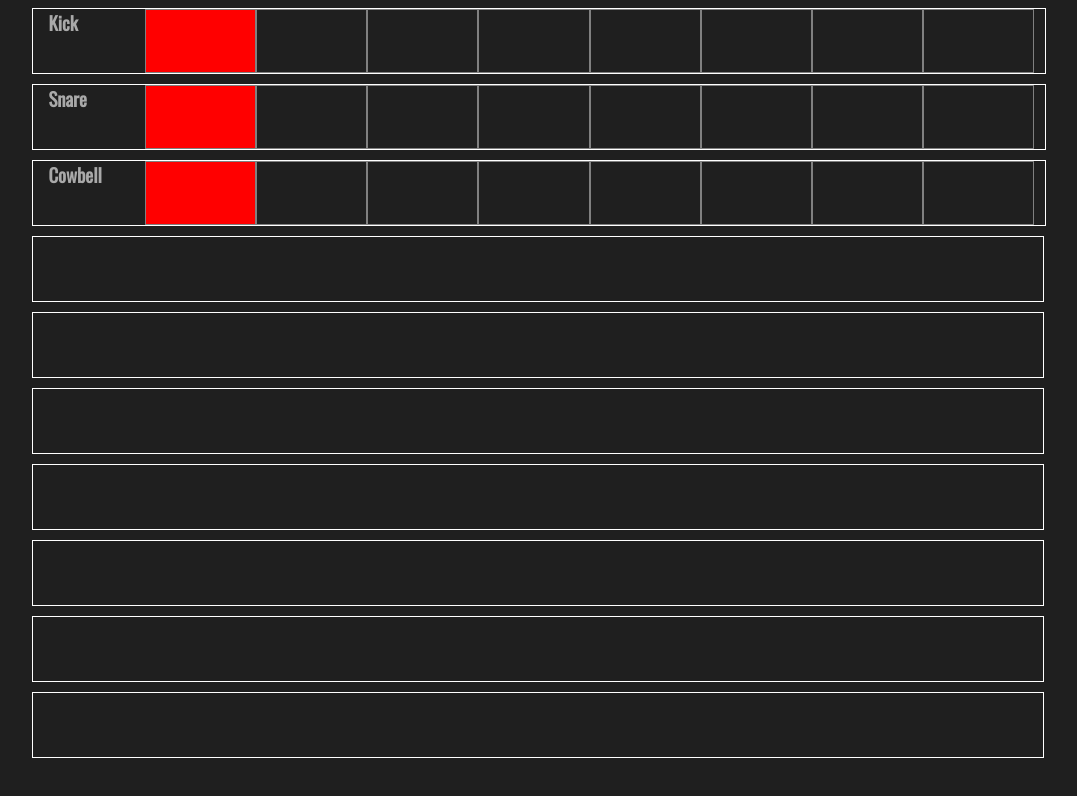
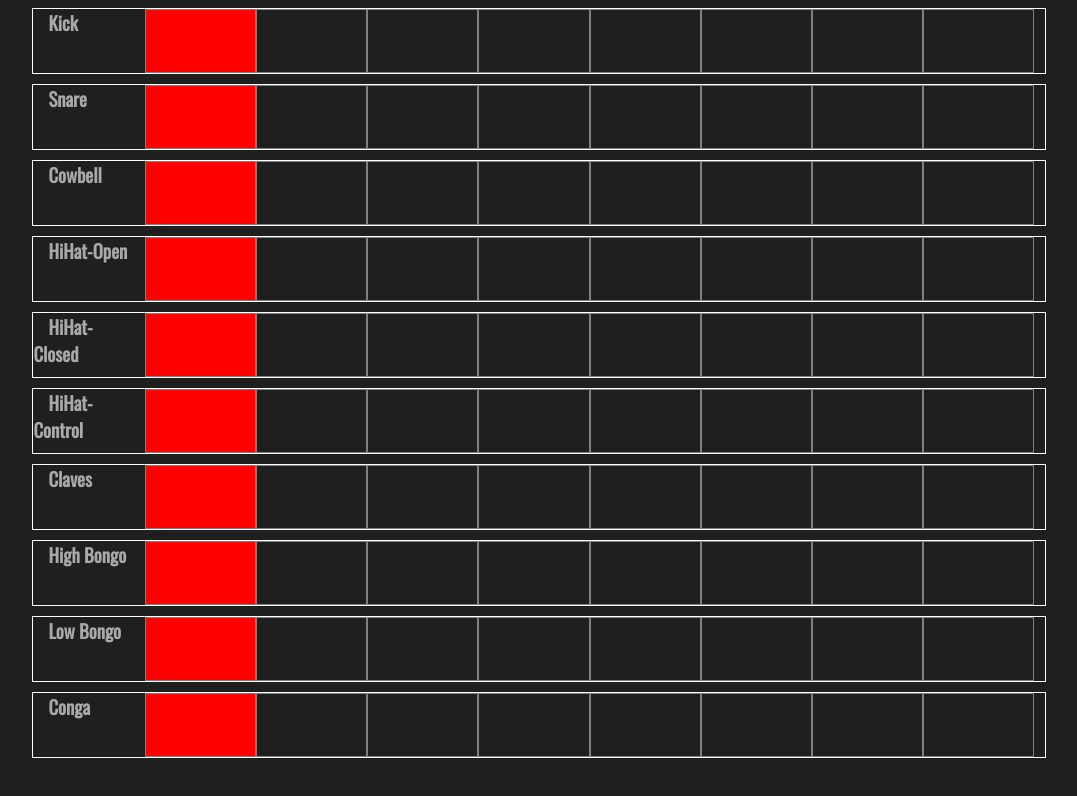
Before and after one commit to olivia-02/drumMachine, a plain HTML site: page index.html in a window 1280 px wide. Shown: the whole page, without its empty margins (102-1179 px from the left). Drawn offline with nearby package versions, Linux system fonts and the light colour scheme.

Commit message:
All instruments in working order, basic application completed.

```diff
--- a/index.html
+++ b/index.html
@@ -46,13 +46,83 @@
 				<div id="cowbell" class="open-note" onclick="clickable(event)"></div>
 				<div id="cowbell" class="open-note" onclick="clickable(event)"></div>
 			</div>
-			<div></div>
-			<div></div>
-			<div></div>
-			<div></div>
-			<div></div>
-			<div></div>
-			<div></div>
+			<div class="boxes">
+				<div><h3>HiHat-Open</h3></div>
+				<div id="openhat" class="open-note" onclick="clickable(event)"></div>
+				<div id="openhat" class="open-note" onclick="clickable(event)"></div>
+				<div id="openhat" class="open-note" onclick="clickable(event)"></div>
+				<div id="openhat" class="open-note" onclick="clickable(event)"></div>
+				<div id="openhat" class="open-note" onclick="clickable(event)"></div>
+				<div id="openhat" class="open-note" onclick="clickable(event)"></div>
+				<div id="openhat" class="open-note" onclick="clickable(event)"></div>
+				<div id="openhat" class="open-note" onclick="clickable(event)"></div>
+			</div>
+			<div class="boxes">
+				<div><h3>HiHat-Closed</h3></div>
+				<div id="closedhat" class="open-note" onclick="clickable(event)"></div>
+				<div id="closedhat" class="open-note" onclick="clickable(event)"></div>
+				<div id="closedhat" class="open-note" onclick="clickable(event)"></div>
+				<div id="closedhat" class="open-note" onclick="clickable(event)"></div>
+				<div id="closedhat" class="open-note" onclick="clickable(event)"></div>
+				<div id="closedhat" class="open-note" onclick="clickable(event)"></div>
+				<div id="closedhat" class="open-note" onclick="clickable(event)"></div>
+				<div id="closedhat" class="open-note" onclick="clickable(event)"></div>
+			</div>
+			<div class="boxes">
+				<div><h3>HiHat-Control</h3></div>
+				<div id="pedhat" class="open-note" onclick="clickable(event)"></div>
+				<div id="pedhat" class="open-note" onclick="clickable(event)"></div>
+				<div id="pedhat" class="open-note" onclick="clickable(event)"></div>
+				<div id="pedhat" class="open-note" onclick="clickable(event)"></div>
+				<div id="pedhat" class="open-note" onclick="clickable(event)"></div>
+				<div id="pedhat" class="open-note" onclick="clickable(event)"></div>
+				<div id="pedhat" class="open-note" onclick="clickable(event)"></div>
+				<div id="pedhat" class="open-note" onclick="clickable(event)"></div>
+			</div>
+			<div class="boxes">
+				<div><h3>Claves</h3></div>
+				<div id="claves" class="open-note" onclick="clickable(event)"></div>
+				<div id="claves" class="open-note" onclick="clickable(event)"></div>
+				<div id="claves" class="open-note" onclick="clickable(event)"></div>
+				<div id="claves" class="open-note" onclick="clickable(event)"></div>
+				<div id="claves" class="open-note" onclick="clickable(event)"></div>
+				<div id="claves" class="open-note" onclick="clickable(event)"></div>
+				<div id="claves" class="open-note" onclick="clickable(event)"></div>
+				<div id="claves" class="open-note" onclick="clickable(event)"></div>
+			</div>
+			<div class="boxes">
+				<div><h3>High Bongo</h3></div>
+				<div id="hibongo" class="open-note" onclick="clickable(event)"></div>
+				<div id="hibongo" class="open-note" onclick="clickable(event)"></div>
+				<div id="hibongo" class="open-note" onclick="clickable(event)"></div>
+				<div id="hibongo" class="open-note" onclick="clickable(event)"></div>
+				<div id="hibongo" class="open-note" onclick="clickable(event)"></div>
+				<div id="hibongo" class="open-note" onclick="clickable(event)"></div>
+				<div id="hibongo" class="open-note" onclick="clickable(event)"></div>
+				<div id="hibongo" class="open-note" onclick="clickable(event)"></div>
+			</div>
+			<div class="boxes">
+				<div><h3>Low Bongo</h3></div>
+				<div id="lobongo" class="open-note" onclick="clickable(event)"></div>
+				<div id="lobongo" class="open-note" onclick="clickable(event)"></div>
+				<div id="lobongo" class="open-note" onclick="clickable(event)"></div>
+				<div id="lobongo" class="open-note" onclick="clickable(event)"></div>
+				<div id="lobongo" class="open-note" onclick="clickable(event)"></div>
+				<div id="lobongo" class="open-note" onclick="clickable(event)"></div>
+				<div id="lobongo" class="open-note" onclick="clickable(event)"></div>
+				<div id="lobongo" class="open-note" onclick="clickable(event)"></div>
+			</div>
+			<div class="boxes">
+				<div><h3>Conga</h3></div>
+				<div id="conga" class="open-note" onclick="clickable(event)"></div>
+				<div id="conga" class="open-note" onclick="clickable(event)"></div>
+				<div id="conga" class="open-note" onclick="clickable(event)"></div>
+				<div id="conga" class="open-note" onclick="clickable(event)"></div>
+				<div id="conga" class="open-note" onclick="clickable(event)"></div>
+				<div id="conga" class="open-note" onclick="clickable(event)"></div>
+				<div id="conga" class="open-note" onclick="clickable(event)"></div>
+				<div id="conga" class="open-note" onclick="clickable(event)"></div>
+			</div>
 		</section>
 		<script src="js/script.js"></script>
 	</body>
--- a/js/script.js
+++ b/js/script.js
@@ -1,9 +1,15 @@
-debugger
+//debugger
 
 let kicks = document.querySelectorAll(`#kick`)
 let snares = document.querySelectorAll(`#snare`)
 let nicecow = document.querySelectorAll(`#cowbell`)
-
+let openhats = document.querySelectorAll(`#openhat`)
+let pedhats = document.querySelectorAll(`#pedhat`)
+let closedhats = document.querySelectorAll(`#closedhat`)
+let claves = document.querySelectorAll(`#claves`)
+let highbongos = document.querySelectorAll(`#hibongo`)
+let lowbongos = document.querySelectorAll(`#lobongo`)
+let congas = document.querySelectorAll(`#conga`)
 
 function clickable(event) {
 	var clicked = event.target;
@@ -43,3 +49,10 @@ function loop(inst, index){
 loop(nicecow, 0)
 loop(snares, 0)
 loop(kicks, 0)
+loop(openhats, 0)
+loop(closedhats, 0)
+loop(pedhats, 0)
+loop(claves, 0)
+loop(highbongos, 0)
+loop(lowbongos, 0)
+loop(congas, 0)
```
